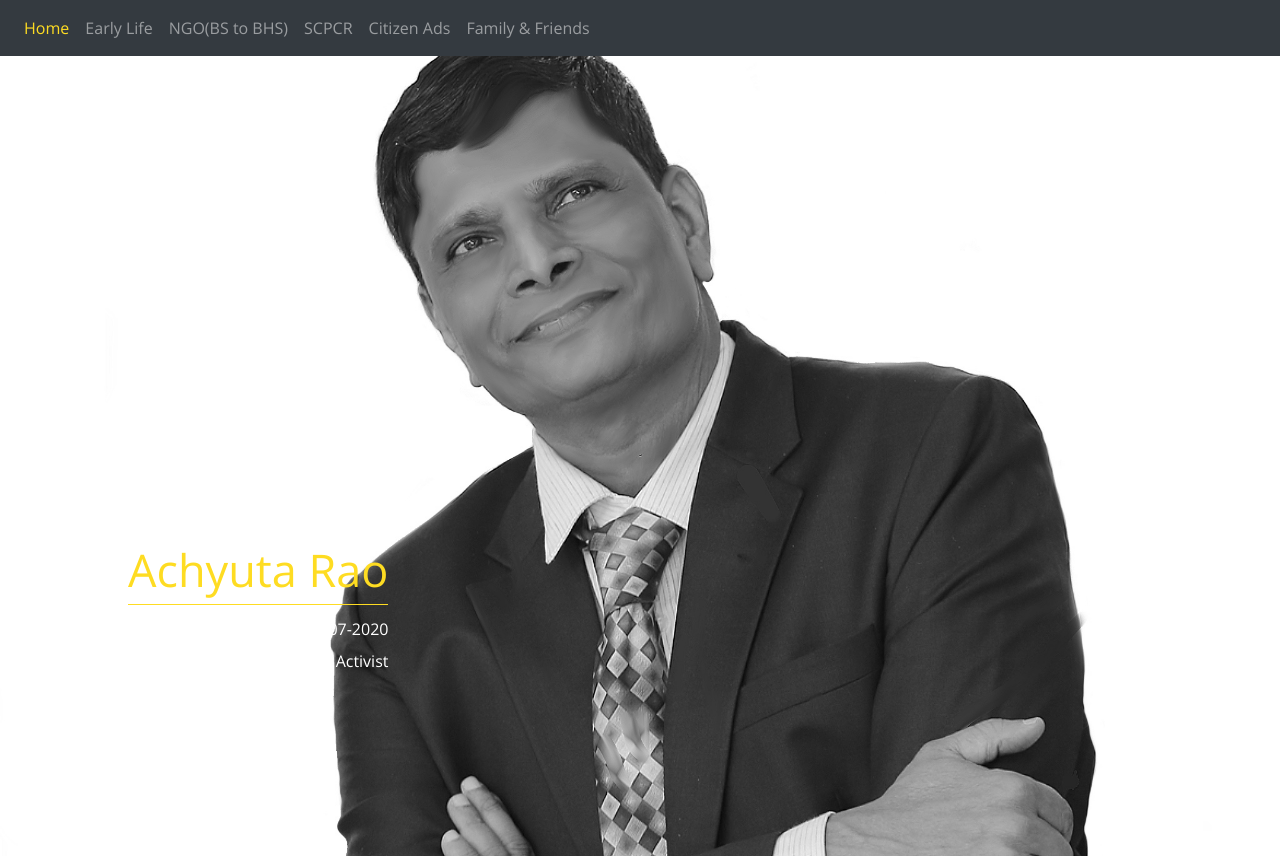
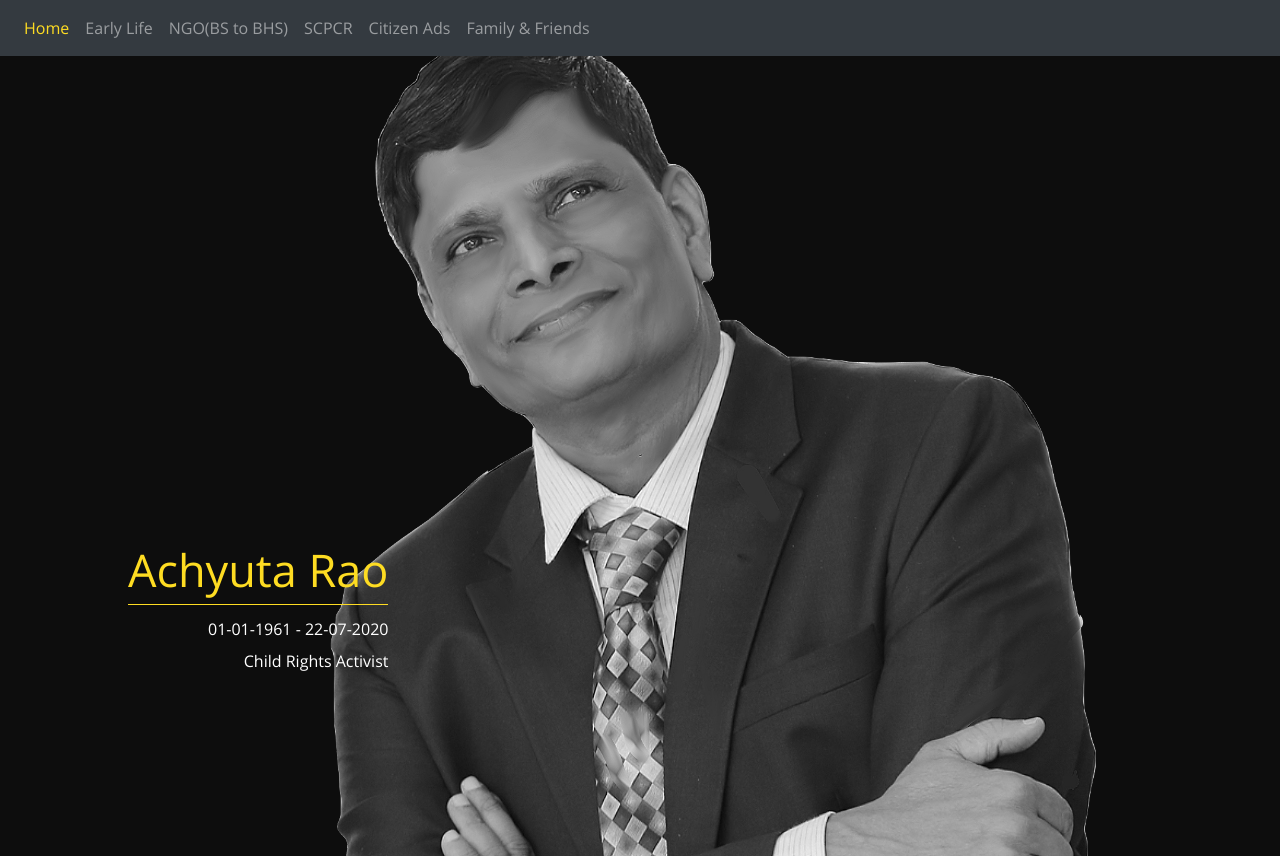
Before and after one commit to achyutarao-in/bio, an Angular app: page / in a window 1280 px wide. Built offline with nearby package versions, Linux system fonts and the light colour scheme.

Commit message:
adding transparent home pic

```diff
--- a/src/app/home/home.component.scss
+++ b/src/app/home/home.component.scss
@@ -3,7 +3,7 @@
 .home-content-wrap{
     // margin-left: 15%;
     display: block;
-    background: url("./../../assets/images/home.jpg") no-repeat center center fixed;
+    background: url("./../../assets/images/home.png") no-repeat center center fixed;
     height:100%;
     box-sizing: border-box;
     position: relative;
--- a/src/index.html
+++ b/src/index.html
@@ -2,7 +2,7 @@
 <html lang="en">
 <head>
   <meta charset="utf-8">
-  <title>Achubio</title>
+  <title>Achytha Rao</title>
   <base href="/">
   <meta name="viewport" content="width=device-width, initial-scale=1">
   <link rel="icon" type="image/x-icon" href="favicon.ico">
```
Also changed, not shown: src/assets/images/home.jpg (deleted), src/assets/images/home.png (added), 6 other files (tests, documents, lock files or other folders).
